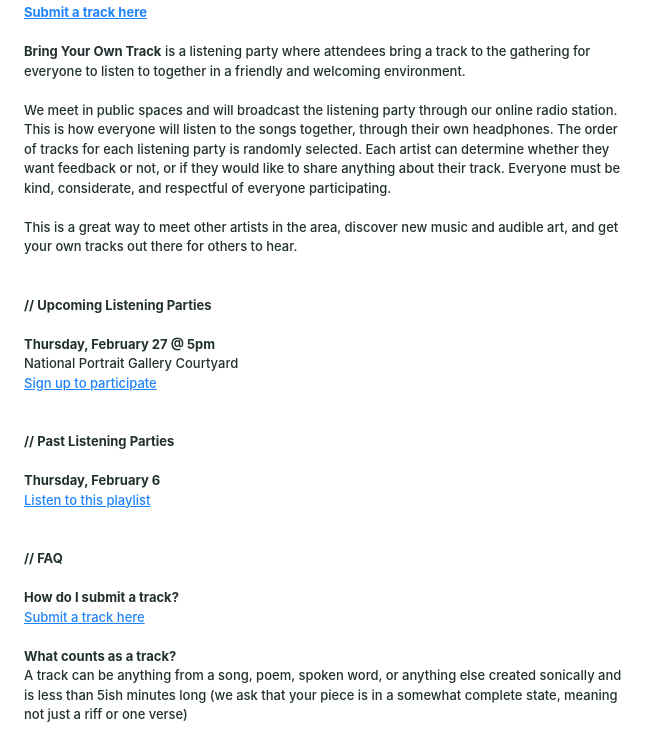
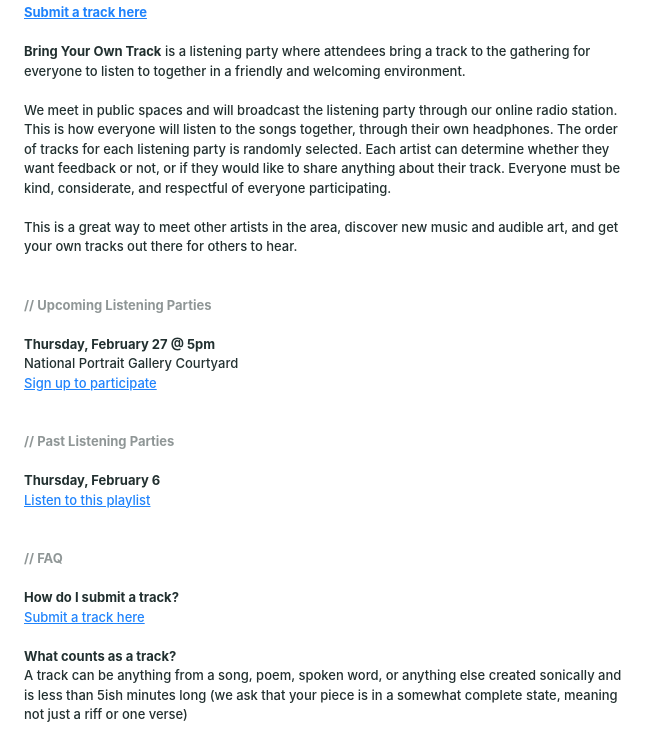
Before and after one commit to dmtors/bringyourowntrack.com, a plain HTML site: page index.html in a window 1280 px wide. Shown: the part 318-1059 px from the top of the page, without its empty margins (0-660 px from the left). Drawn offline with Linux system fonts and the light colour scheme.

Commit message:
style changes

```diff
--- a/index.html
+++ b/index.html
@@ -21,18 +21,18 @@
     </br>
     <p>This is a great way to meet other artists in the area, discover new music and audible art, and get your own tracks out there for others to hear.</p>
     </br></br>
-    <p><b>// Upcoming Listening Parties</b></p>
+    <p style="opacity:.5;"><b>// Upcoming Listening Parties</b></p>
     </br>
     <p><b>Thursday, February 27 @ 5pm</b></p>
     <p>National Portrait Gallery Courtyard</p>
     <a href="https://airtable.com/shrH1ByMn652qj8lO">Sign up to participate</a>
     </br></br></br>
-    <p><b>// Past Listening Parties</b></p>
+    <p style="opacity:.5;"><b>// Past Listening Parties</b></p>
     </br>
     <p><b>Thursday, February 6</b></p>
     <a href="https://airtable.com/shrH1ByMn652qj8lO">Listen to this playlist</a>
     </br></br></br>
-    <p><b>// FAQ</b></p>
+    <p style="opacity:.5;"><b>// FAQ</b></p>
     </br>
     <p><b>How do I submit a track?</b></p>
     <a href="https://airtable.com/shrH1ByMn652qj8lO">Submit a track here</a>
```
Also changed, not shown: images/byot-logo.png.
